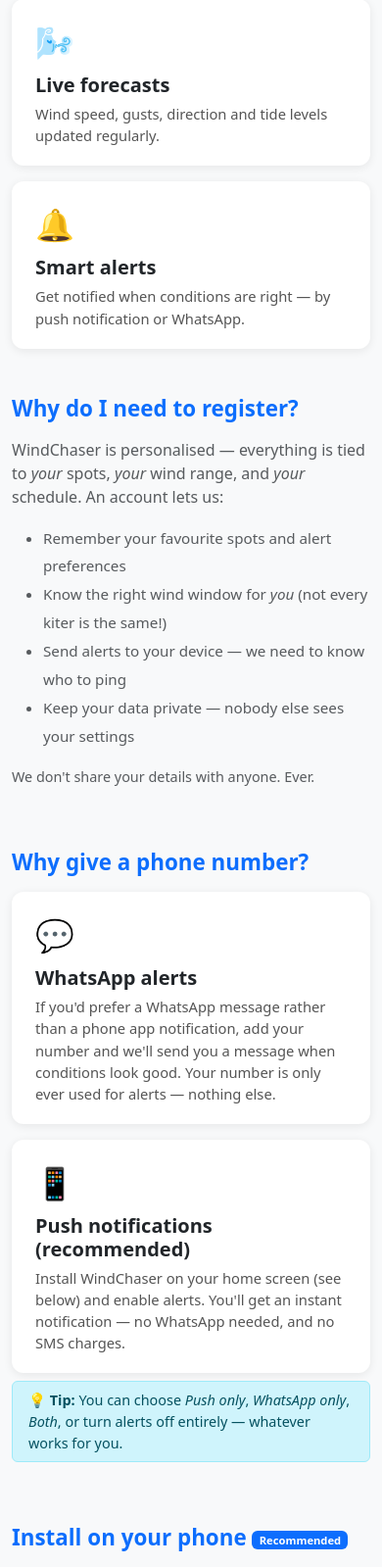
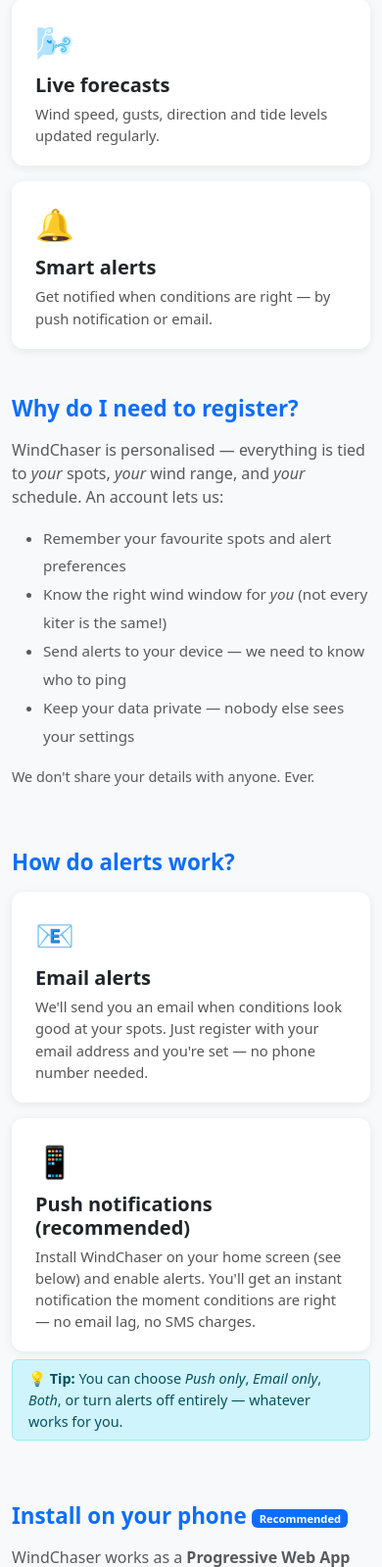
Before and after one commit to Safa246UK/kiteapp, a Flask app: page /welcome in a window 390 px wide. Shown: the part 987-2586 px from the top of the page at 98% size. Run offline with Flask 3, Linux system fonts and the light colour scheme.

Commit message:
Replace WhatsApp/phone references with email alerts on welcome/help screen

```diff
--- a/templates/welcome.html
+++ b/templates/welcome.html
@@ -100,7 +100,7 @@
                 <div class="feature-card bg-white">
                     <div class="icon">🔔</div>
                     <h5>Smart alerts</h5>
-                    <p>Get notified when conditions are right — by push notification or WhatsApp.</p>
+                    <p>Get notified when conditions are right — by push notification or email.</p>
                 </div>
             </div>
         </div>
@@ -119,27 +119,27 @@
         <p class="text-muted" style="font-size: 0.9rem;">We don't share your details with anyone. Ever.</p>
     </div>
 
-    <!-- Phone number / notifications -->
+    <!-- Notifications -->
     <div class="section">
-        <h2>Why give a phone number?</h2>
+        <h2>How do alerts work?</h2>
         <div class="row g-3 mb-2">
             <div class="col-sm-6">
                 <div class="feature-card bg-white">
-                    <div class="icon">💬</div>
-                    <h5>WhatsApp alerts</h5>
-                    <p>If you'd prefer a WhatsApp message rather than a phone app notification, add your number and we'll send you a message when conditions look good. Your number is only ever used for alerts — nothing else.</p>
+                    <div class="icon">📧</div>
+                    <h5>Email alerts</h5>
+                    <p>We'll send you an email when conditions look good at your spots. Just register with your email address and you're set — no phone number needed.</p>
                 </div>
             </div>
             <div class="col-sm-6">
                 <div class="feature-card bg-white">
                     <div class="icon">📱</div>
                     <h5>Push notifications (recommended)</h5>
-                    <p>Install WindChaser on your home screen (see below) and enable alerts. You'll get an instant notification — no WhatsApp needed, and no SMS charges.</p>
+                    <p>Install WindChaser on your home screen (see below) and enable alerts. You'll get an instant notification the moment conditions are right — no email lag, no SMS charges.</p>
                 </div>
             </div>
         </div>
         <div class="alert alert-info py-2 px-3" style="font-size: 0.9rem;">
-            💡 <strong>Tip:</strong> You can choose <em>Push only</em>, <em>WhatsApp only</em>, <em>Both</em>, or turn alerts off entirely — whatever works for you.
+            💡 <strong>Tip:</strong> You can choose <em>Push only</em>, <em>Email only</em>, <em>Both</em>, or turn alerts off entirely — whatever works for you.
         </div>
     </div>
 
```
